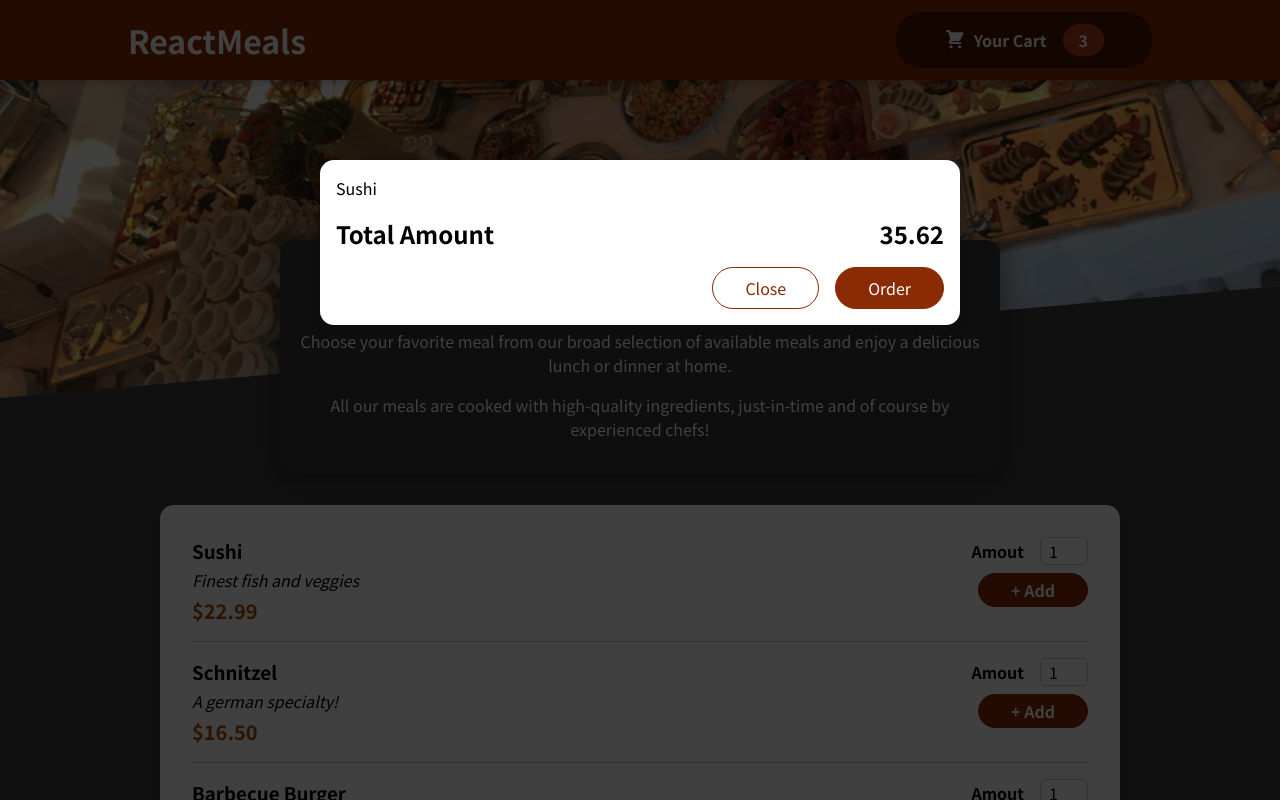
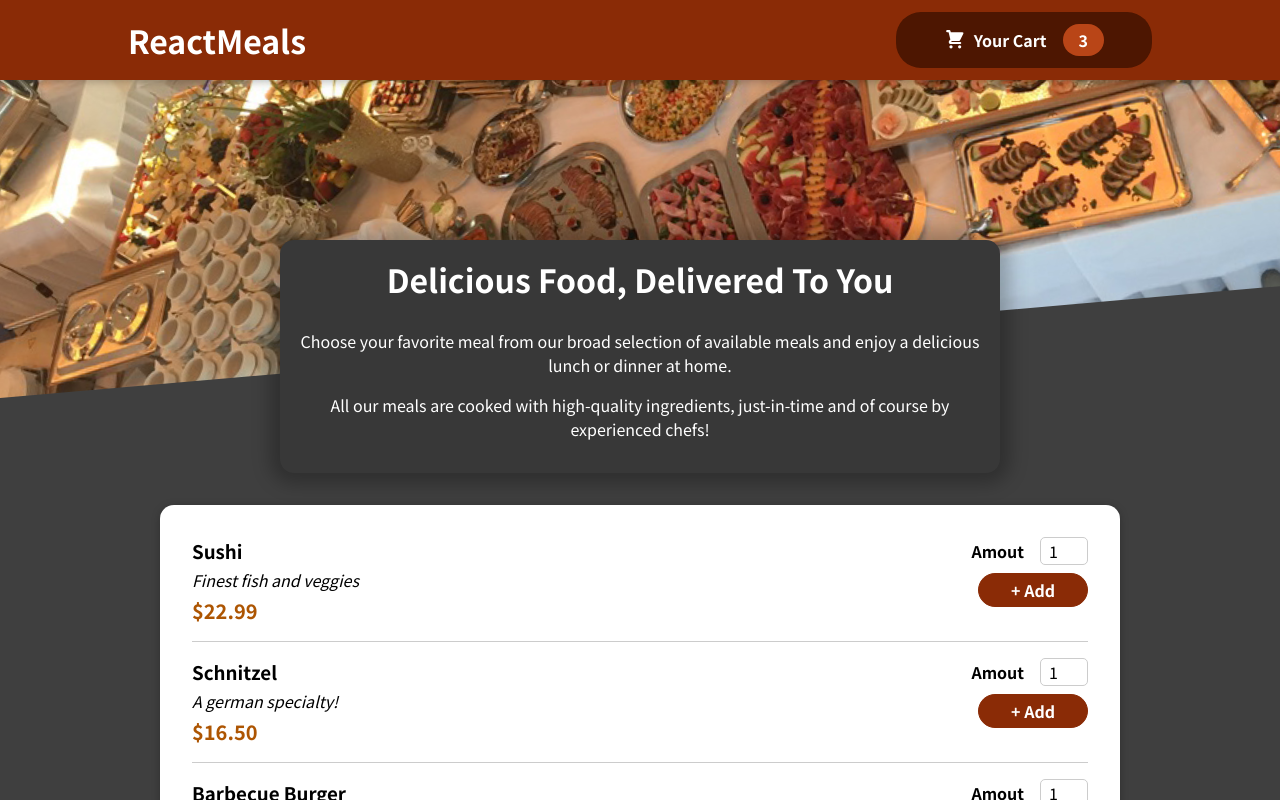
Before and after one commit to sailesh97/ReactMeals, a React (Create React App) app: page / in a window 1280 px wide. Shown: the top 800 px of the page. Built offline with nearby package versions, Linux system fonts and the light colour scheme.

Commit message:
Modal & Backdrop working

```diff
--- a/src/App.js
+++ b/src/App.js
@@ -1,12 +1,22 @@
-import { Fragment } from 'react';
+import { Fragment, useState } from 'react';
 import Cart from './components/Cart/Cart';
 import Header from "./components/Layout/Header";
 import Meals from './components/Meals/Meals';
 function App() {
+  const [cartIsShown, setCartIsShown] = useState(false);
+
+  const showCartHandler = () => {
+    setCartIsShown(true);
+  }
+
+  const hideCartHandler = () => {
+    setCartIsShown(false);
+  }
+
   return (
     <Fragment>
-      <Cart />
-      <Header />
+      {cartIsShown && <Cart onClose={hideCartHandler} />}
+      <Header onShowCart={showCartHandler} />
       <main>
         <Meals />
       </main>
--- a/src/components/Cart/Cart.js
+++ b/src/components/Cart/Cart.js
@@ -6,14 +6,14 @@
     ].map(item => <li>{item.name}</li>)}</ul>;
 
     return (
-        <Modal>
+        <Modal onClose={props.onClose}>
             {cartItems}
             <div className={classes.total}>
                 <span>Total Amount</span>
                 <span>35.62</span>
             </div>
             <div className={classes.actions}>
-                <button className={classes['button--alt']}>Close</button>
+                <button className={classes['button--alt']} onClick={props.onClose}>Close</button>
                 <button className={classes.button}>Order</button>
             </div>
         </Modal>
--- a/src/components/Layout/Header.js
+++ b/src/components/Layout/Header.js
@@ -8,7 +8,7 @@
     return <Fragment>
         <header className={classes.header}>
             <h1>ReactMeals</h1>
-            <HeaderCartButton />
+            <HeaderCartButton onClick={props.onShowCart} />
         </header>
         <div className={classes['main-image']}>
             <img src={mealsImage} alt="A table full of delicious food!"/>
--- a/src/components/Layout/HeaderCartButton.js
+++ b/src/components/Layout/HeaderCartButton.js
@@ -2,7 +2,7 @@
 import classes from './HeaderCartButton.module.css';
 const HeaderCartButton = props => {
     return (
-        <button className={classes.button}>
+        <button className={classes.button} onClick={props.onClick}>
             <span className={classes.icon}>
                 <CartIcon />
             </span>
--- a/src/components/UI/Modal.js
+++ b/src/components/UI/Modal.js
@@ -3,7 +3,7 @@
 import classes from './Modal.module.css';
 
 const Backdrop = props => {
-    return <div className={classes.backdrop}></div>
+    return <div className={classes.backdrop} onClick={props.onClose}></div>
 }
 
 const ModalOverlay = props => {
@@ -16,7 +16,7 @@
 
 const Modal = (props) => {
     return <Fragment>
-        {ReactDOM.createPortal(<Backdrop/>, portalElement)}
+        {ReactDOM.createPortal(<Backdrop onClose={props.onClose}/>, portalElement)}
         {ReactDOM.createPortal(<ModalOverlay>{props.children}</ModalOverlay>, portalElement)}
     </Fragment>
 }
```
Also changed, not shown: 1 other file (tests, documents, lock files or other folders).
